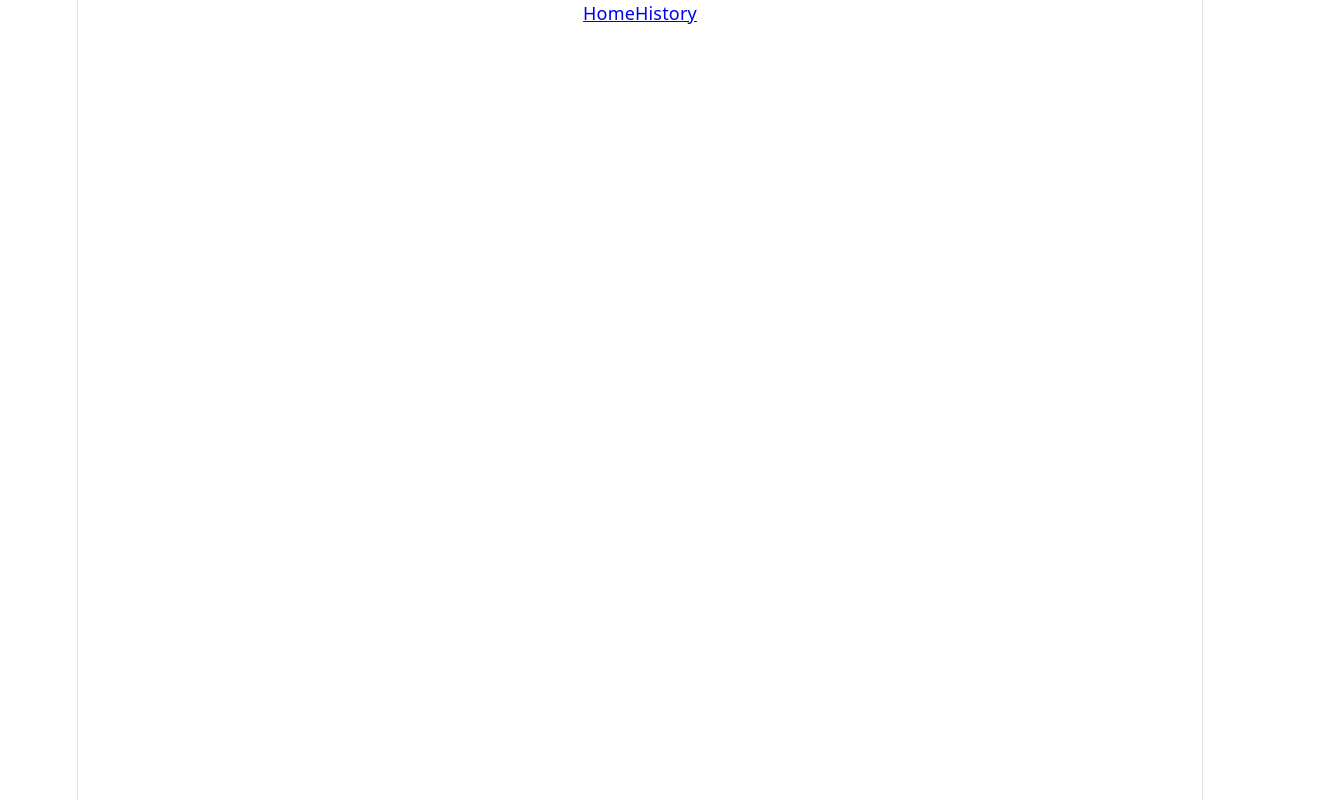
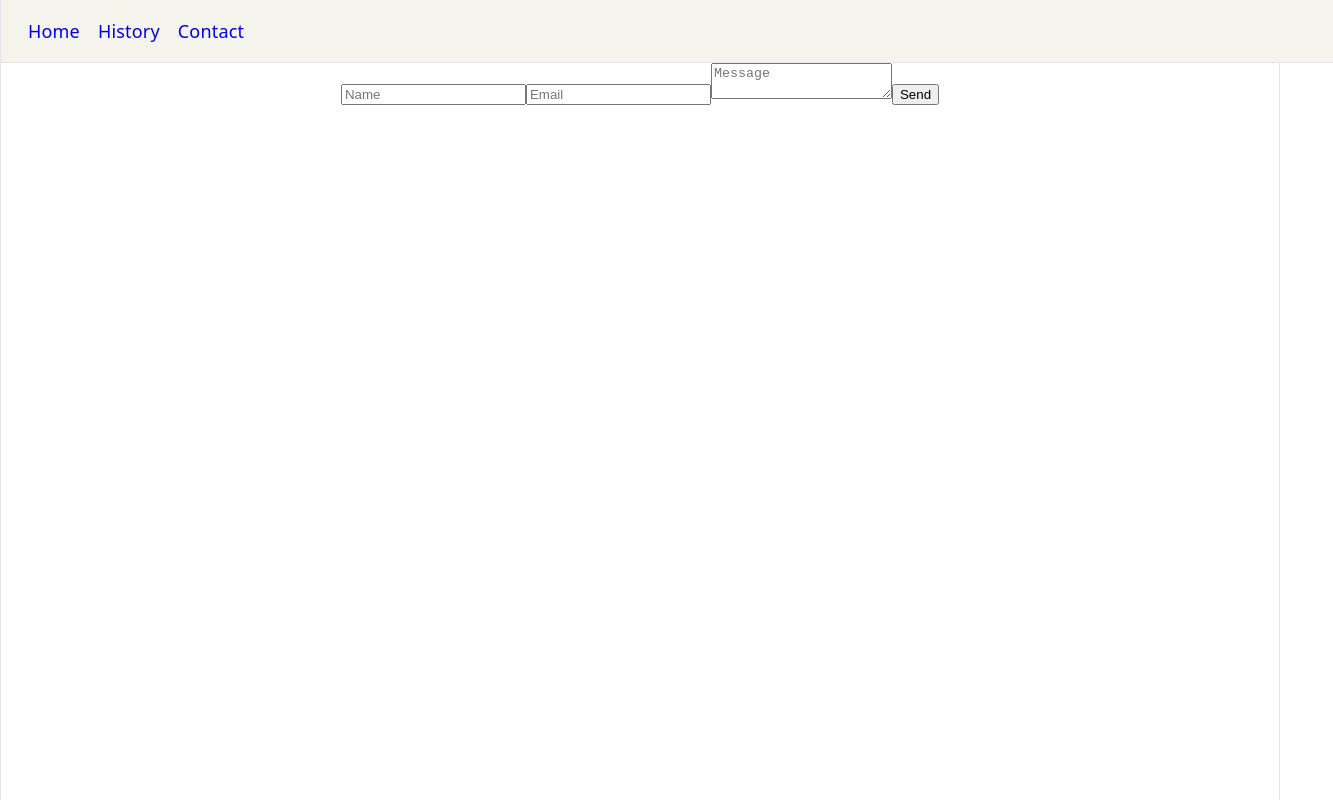
Before and after one commit to bokharii/courtvision, a React (Vite) app: page /contact in a window 1280 px wide. Before the commit this address had no page. Shown: the whole page, 1333 px wide, since content can reach past the window. Built offline with nearby package versions, Linux system fonts and the light colour scheme.

Commit message:
added contact page using formspree

```diff
--- a/src/App.css
+++ b/src/App.css
@@ -182,3 +182,23 @@
     border-right-color: var(--border);
   }
 }
+
+.navbar {
+  width: 100%;
+  display: flex;
+  justify-content: space-between;
+  padding: 1rem 1.5rem;
+  border-bottom: 1px solid var(--border);
+  background: var(--code-bg);
+}
+
+.navbar-links{
+  display: flex;
+  gap: 1rem;
+}
+
+.navbar-links a {
+  text-decoration: none
+  color: var(--text-h)
+  padding: 0.5rem 1rem
+}
--- a/src/App.jsx
+++ b/src/App.jsx
@@ -1,19 +1,24 @@
 import TonightPage from "./TonightPage";
 import HistoryPage from "./HistoryPage";
+import ContactPage from "./ContactPage";
 import "./App.css";
 import { Link, Routes, Route } from "react-router-dom";
 
 function App() {
   return (
     <>
-      <nav>
-        <Link to="/">Home</Link>
-        <Link to="/history">History</Link>
+      <nav className="navbar">
+        <div className="navbar-links">
+          <Link to="/">Home</Link>
+          <Link to="/history">History</Link>
+          <Link to="/contact">Contact</Link>
+        </div>
       </nav>
 
       <Routes>
         <Route path="/" element={<TonightPage />} />
         <Route path="/history" element={<HistoryPage />} />
+        <Route path="/contact" element={<ContactPage />} />
       </Routes>
     </>
   );
--- /dev/null
+++ b/src/ContactPage.jsx
@@ -0,0 +1,79 @@
+import { useState } from "react";
+
+export default function ContactPage() {
+  const [formData, setFormData] = useState({
+    name: "",
+    email: "",
+    message: "",
+  });
+  const [submitted, setSubmitted] = useState(false);
+  const [error, setError] = useState(false);
+
+  const handleSubmit = async (e) => {
+    setError(false);
+    e.preventDefault();
+    try {
+      const res = await fetch(import.meta.env.VITE_FORMSPREE_ENDPOINT, {
+        method: "POST",
+        headers: {
+          "Content-Type": "application/json",
+        },
+        body: JSON.stringify(formData),
+      });
+      if (res.ok) setSubmitted(true);
+      else setError(true);
+    } catch (error) {
+      console.error("Error sending form data:", error);
+      setError(true);
+    }
+  };
+
+  const handleChange = (e) => {
+    const fieldName = e.target.name;
+    const fieldValue = e.target.value;
+    setFormData({
+      ...formData,
+      [fieldName]: fieldValue,
+    });
+  };
+
+  return (
+    <div>
+      {submitted ? (
+        <p>Thank you for reaching out!</p>
+      ) : (
+        <>
+          {error && (
+            <p>Oops, something went wrong. Hopefully it isn't my fault!</p>
+          )}
+          <form onSubmit={handleSubmit}>
+            <input
+              type="text"
+              name="name"
+              value={formData.name}
+              onChange={handleChange}
+              placeholder="Name"
+              required
+            />
+            <input
+              type="email"
+              name="email"
+              value={formData.email}
+              onChange={handleChange}
+              placeholder="Email"
+              required
+            />
+            <textarea
+              name="message"
+              value={formData.message}
+              onChange={handleChange}
+              placeholder="Message"
+              required
+            />
+            <button type="submit">Send</button>
+          </form>
+        </>
+      )}
+    </div>
+  );
+}
--- a/src/index.css
+++ b/src/index.css
@@ -55,7 +55,7 @@ body {
 }
 
 #root {
-  width: 1126px;
+  width: 100%;
   max-width: 100%;
   margin: 0 auto;
   text-align: center;
```
